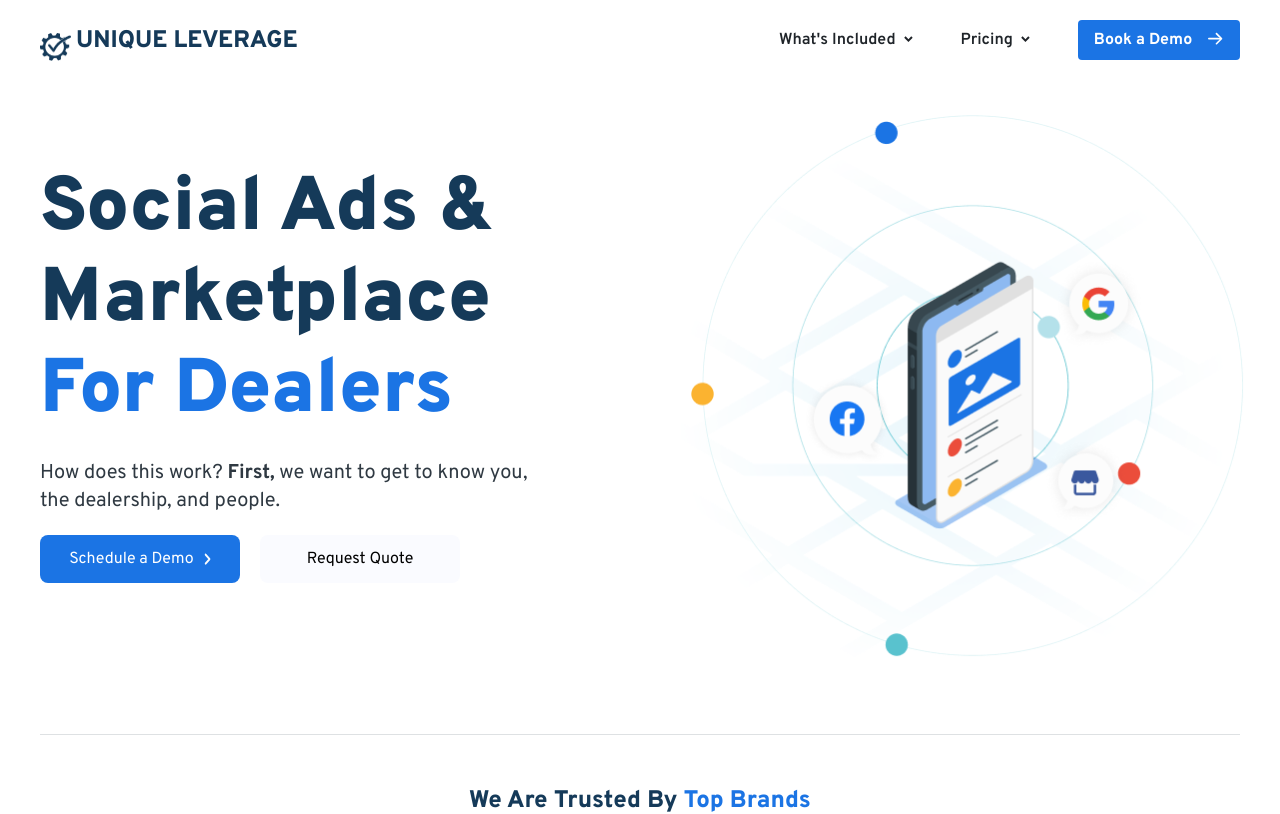
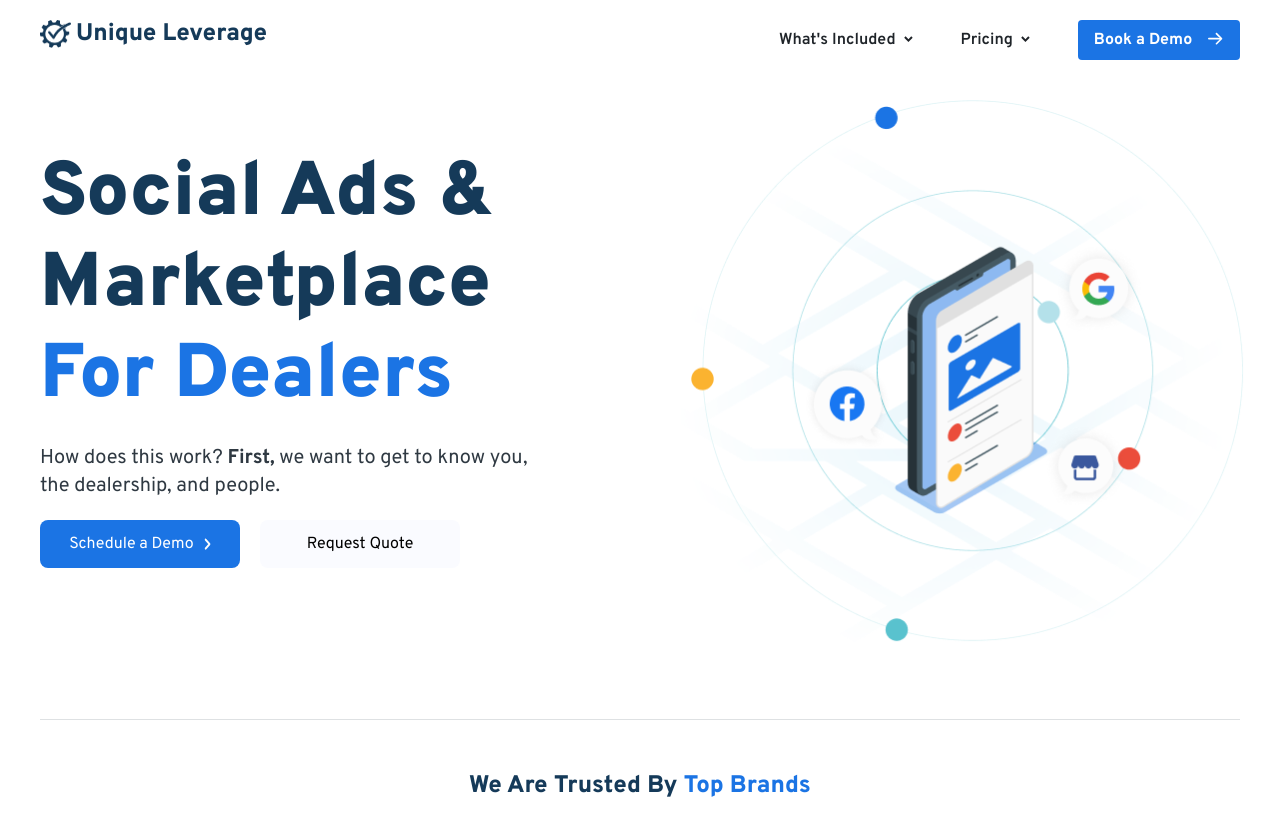
Before and after one commit to miniblaster/UniqueLeverageCom, a React (Vite) app: page / in a window 1280 px wide. Shown: the top 814 px of the page. Built offline with nearby package versions, Linux system fonts and the light colour scheme.

Commit message:
fix: update the brand

```diff
--- a/src/screens/UniqueleverageCom/newstyle.css
+++ b/src/screens/UniqueleverageCom/newstyle.css
@@ -19,8 +19,9 @@
 
 .brand {
     float: left;
+    display: flex;
+    align-items: center;
     line-height: 55px;
-    text-transform: uppercase;
     font-size: 1.4em;
 }
 
```
